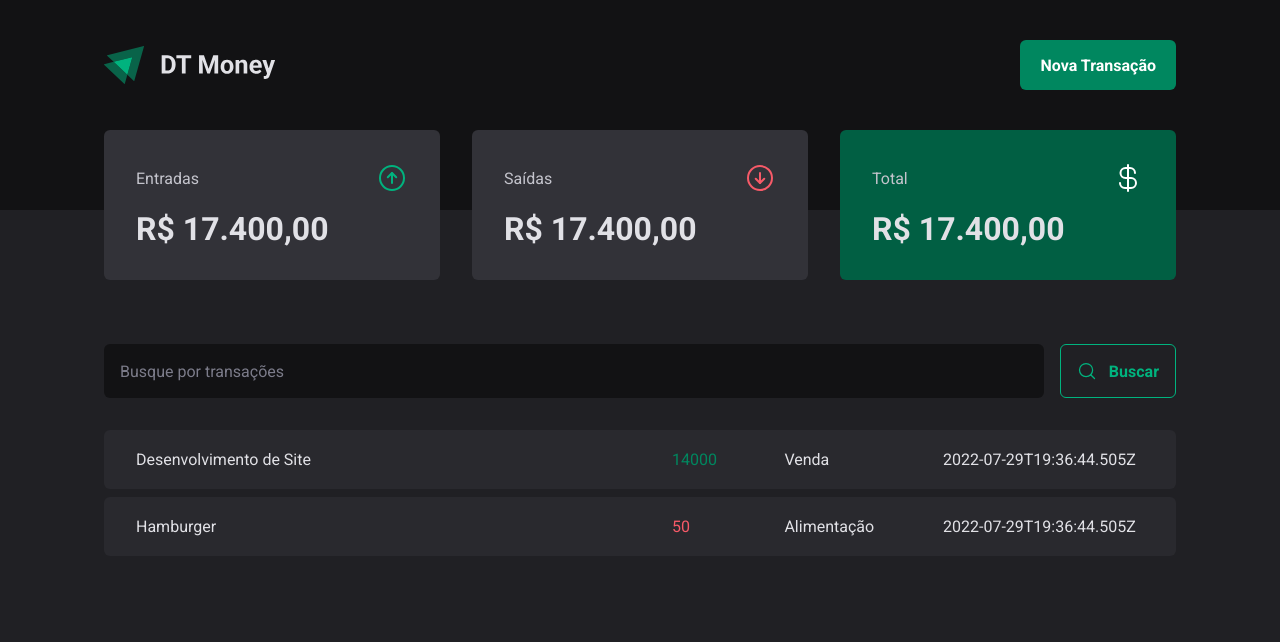
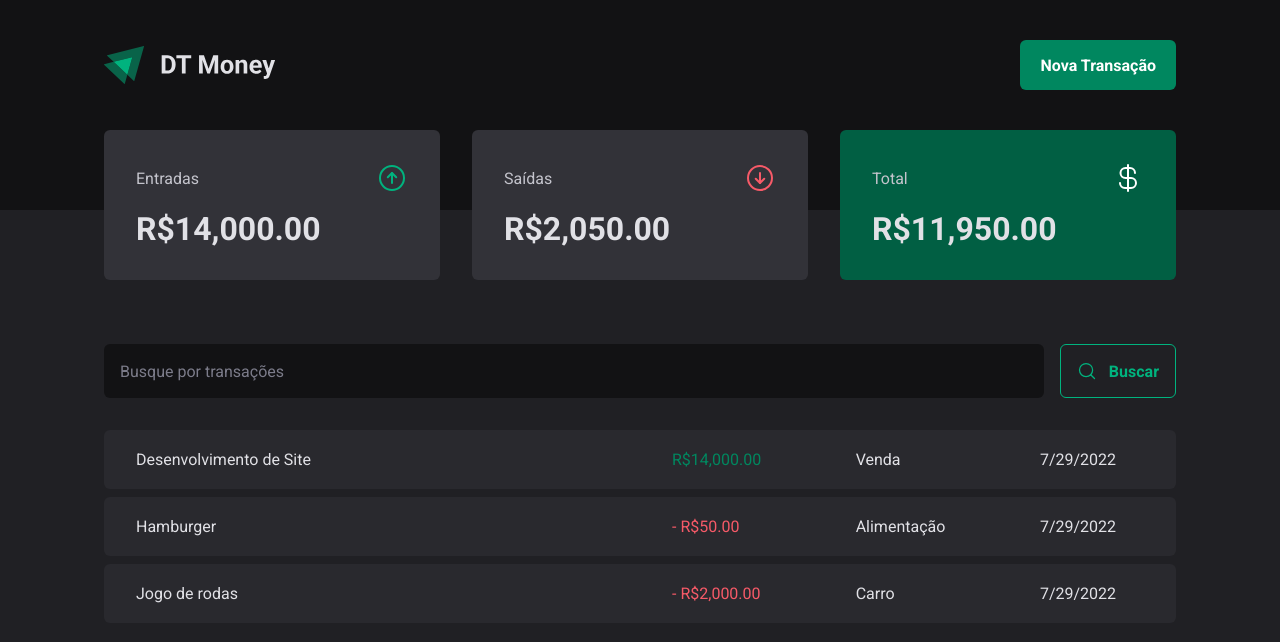
Before and after one commit to LeonardoAlbano/dt-money, a React (Vite) app: page / in a window 1280 px wide. Shown: the top 642 px of the page. Built offline with nearby package versions, Linux system fonts and the light colour scheme; data requests are answered from the project's data file.

Commit message:
adicionando react-hook-form

```diff
--- a/package.json
+++ b/package.json
@@ -11,12 +11,15 @@
     "preview": "vite preview"
   },
   "dependencies": {
+    "@hookform/resolvers": "^3.3.4",
     "@radix-ui/react-dialog": "^1.0.5",
     "@radix-ui/react-radio-group": "^1.1.3",
     "phosphor-react": "^1.4.1",
     "react": "^18.2.0",
     "react-dom": "^18.2.0",
-    "styled-components": "^6.1.8"
+    "react-hook-form": "^7.50.1",
+    "styled-components": "^6.1.8",
+    "zod": "^3.22.4"
   },
   "devDependencies": {
     "@types/react": "^18.2.56",
--- a/server.json
+++ b/server.json
@@ -15,6 +15,14 @@
         "category": "Alimentação",
         "price": 50,
         "createdAt": "2022-07-29T19:36:44.505Z"
+       },
+       {
+        "id": 3,
+        "description": "Jogo de rodas",
+        "type": "outcome",
+        "category": "Carro",
+        "price": 2000,
+        "createdAt": "2022-07-29T19:36:44.505Z"
        }
 
     ]
--- a/src/components/NewTransactionModal/index.tsx
+++ b/src/components/NewTransactionModal/index.tsx
@@ -1,23 +1,60 @@
-import * as Dialog from '@radix-ui/react-dialog'
-import { ArrowCircleDown, ArrowCircleUp, X } from 'phosphor-react'
+import * as Dialog from '@radix-ui/react-dialog';
+import { ArrowCircleDown, ArrowCircleUp, X } from 'phosphor-react';
+import * as z from 'zod';
 
-import { Overlay, Content, CloseButton, TransactionType, TransactionTypeButton } from './styles'
+import { Overlay, Content, CloseButton, TransactionType, TransactionTypeButton } from './styles';
+import { useForm } from 'react-hook-form';
+import { zodResolver } from '@hookform/resolvers/zod';
+
+const newTransactionFormSchema = z.object({
+    description: z.string(),
+    price: z.number(),
+    category: z.string(),
+    //
+});
+
+type NewTransactionFormInputs = z.infer<typeof newTransactionFormSchema>;
 
 export function NewTransactionModal() {
-    return(
+    const { register, handleSubmit, formState: { isSubmitting } } = useForm<NewTransactionFormInputs>({
+        resolver: zodResolver(newTransactionFormSchema),
+    });
+
+    async function handleCreateNewTransaction(data: NewTransactionFormInputs) {
+        await new Promise(resolve => setTimeout(resolve, 1000));
+
+        console.log(data);
+    }
+
+    return (
         <Dialog.Portal>
             <Overlay />
 
             <Content>
                 <Dialog.Title>Nova Transação</Dialog.Title>
                 <CloseButton>
-                <X size={24}/>
+                    <X size={24} />
                 </CloseButton>
 
-            <form>
-               <input type="text" placeholder="Descrição" required />
-               <input type="number" placeholder="Preço" required />
-               <input type="text" placeholder="Categoria" required />
+                <form onSubmit={handleSubmit(handleCreateNewTransaction)}>
+                    <input
+                        type="text"
+                        placeholder="Descrição"
+                        required
+                        {...register('description')}
+                    />
+                    <input
+                        type="number"
+                        placeholder="Preço"
+                        required
+                        {...register('price', { valueAsNumber: true })}
+                    />
+                    <input
+                        type="text"
+                        placeholder="Categoria"
+                        required
+                        {...register('category')}
+                    />
 
                     <TransactionType>
                         <TransactionTypeButton variant="income" value='income'>
@@ -31,11 +68,11 @@ export function NewTransactionModal() {
                         </TransactionTypeButton>
                     </TransactionType>
 
-                <button type="submit">
+                    <button type="submit" disabled={isSubmitting}>
                         Cadastrar
                     </button>
                 </form>
             </Content>
         </Dialog.Portal>
-    )
+    );
 }
--- a/src/components/NewTransactionModal/styles.ts
+++ b/src/components/NewTransactionModal/styles.ts
@@ -57,7 +57,12 @@ export const Content = styled(Dialog.Content)`
 
             cursor: pointer;
 
-            &:hover{
+            &:disabled{
+                opacity: 0.5;
+                cursor: not-allowed;
+            }
+
+            &:not(:disabled):hover{
                 background: ${props => props.theme["green-700"]};
                 transition: background-color 0.2s;
             }
--- a/src/components/Summary/index.tsx
+++ b/src/components/Summary/index.tsx
@@ -1,12 +1,10 @@
 import { ArrowCircleDown, ArrowCircleUp, CurrencyDollar } from "phosphor-react";
 import { SummaryCard, SummaryContainer } from "./styles";
-import { useContext } from "react";
-import { TransactionsContext } from "../../contexts/TransactionsContext";
+import { priceFormatter } from "../../utils/formatter";
+import { useSummary } from "../../hooks/useSummary";
 
 export function Summary() {
-    const { transactions } = useContext(TransactionsContext);
-
-    console.log(transactions)
+    const summary = useSummary();
 
     return(
         <SummaryContainer>
@@ -17,7 +15,7 @@ export function Summary() {
                     <ArrowCircleUp size={32} color="#00b37e" />
                 </header>
 
-                <strong>R$ 17.400,00</strong>
+                <strong>{priceFormatter.format(summary.income)}</strong>
             </SummaryCard>
 
             <SummaryCard>
@@ -27,7 +25,7 @@ export function Summary() {
                     <ArrowCircleDown size={32} color="#f75a68" />
                 </header>
 
-                <strong>R$ 17.400,00</strong>
+                <strong>{priceFormatter.format(summary.outcome)}</strong>
             </SummaryCard>
 
             <SummaryCard variant="green">
@@ -37,7 +35,7 @@ export function Summary() {
                     <CurrencyDollar size={32} color="#fff" />
                 </header>
 
-                <strong>R$ 17.400,00</strong>
+                <strong>{priceFormatter.format(summary.total)}</strong>
             </SummaryCard>
         </SummaryContainer>
     );
--- /dev/null
+++ b/src/hooks/useSummary.ts
@@ -0,0 +1,29 @@
+import { useContext } from "react";
+import { TransactionsContext } from "../contexts/TransactionsContext";
+
+export function useSummary() {
+    const { transactions } = useContext(TransactionsContext);
+
+    const summary = transactions.reduce(
+        (acc, transaction) =>
+            {
+                if (transaction.type === 'income'){
+                    acc.income += transaction.price;
+                    acc.total += transaction.price;
+
+                }else {
+                    acc. outcome += transaction.price;
+                    acc.total -= transaction.price;
+                }
+
+                return acc;
+            },
+            {
+                income: 0,
+                outcome: 0,
+                total: 0
+            }
+        )
+
+        return summary
+}
--- a/src/pages/Transactions/components/SearchForm/index.tsx
+++ b/src/pages/Transactions/components/SearchForm/index.tsx
@@ -1,12 +1,37 @@
 import { MagnifyingGlass } from "phosphor-react";
+import { useForm } from "react-hook-form";
 import { SearchFormContainer } from "./styles";
+import * as z from 'zod';
+import { zodResolver } from "@hookform/resolvers/zod";
+
+const searchFormSchema = z.object({
+    query: z.string(),
+
+})
+
+type SearchFormInputs = z.infer<typeof searchFormSchema>;
+
 
 export function SearchForm() {
+    const { register, handleSubmit, formState: {isSubmitting} } = useForm<SearchFormInputs>({
+        resolver: zodResolver(searchFormSchema),
+    })
+
+
+    async function handleSearchTransactions(data: SearchFormInputs) {
+        await new Promise(resolve => setTimeout(resolve, 2000));
+        console.log(data)
+    }
+
     return(
-        <SearchFormContainer>
-            <input type="text" placeholder="Busque por transações" />
+        <SearchFormContainer onSubmit={handleSubmit(handleSearchTransactions)}>
+            <input
+                type="text"
+                placeholder="Busque por transações"
+                {...register('query')}
+            />
 
-            <button type="submit">
+            <button type="submit" disabled={isSubmitting}>
                 <MagnifyingGlass size={20} />
                 Buscar
             </button>
--- a/src/pages/Transactions/components/SearchForm/styles.ts
+++ b/src/pages/Transactions/components/SearchForm/styles.ts
@@ -30,7 +30,12 @@ export const SearchFormContainer = styled.form`
         font-weight: bold;
         border-radius: 6px;
 
-        &:hover{
+        &:disabled{
+            opacity: 0.5;
+            cursor: not-allowed;
+        }
+
+        &:not(:disabled):hover{
             background: ${props => props.theme["green-500"]};
             border: 1px solid ${props => props.theme["green-500"]};
             color: ${props => props.theme.white};
--- a/src/pages/Transactions/index.tsx
+++ b/src/pages/Transactions/index.tsx
@@ -5,6 +5,7 @@ import { SearchForm } from "./components/SearchForm";
 
 import { PriceHighLight, TransactionsContainer, TransactionsTable } from "./styles";
 import { TransactionsContext } from "../../contexts/TransactionsContext";
+import { dataFormatter, priceFormatter } from "../../utils/formatter";
 
 
 export function Transactions() {
@@ -26,11 +27,12 @@ export function Transactions() {
                         <td width="50%">{transaction.description}</td>
                         <td>
                           <PriceHighLight variant={transaction.type}>
-                            {transaction.price}
+                            {transaction.type === 'outcome' && '- '}
+                            {priceFormatter.format(transaction.price)}
                           </PriceHighLight>
                         </td>
                         <td>{transaction.category}</td>
-                        <td>{transaction.createdAt}</td>
+                        <td>{dataFormatter.format(new Date(transaction.createdAt))}</td>
                       </tr>
                     )
                   })}
--- /dev/null
+++ b/src/utils/formatter.ts
@@ -0,0 +1,6 @@
+export const dataFormatter = new Intl.DateTimeFormat('pr-BR')
+
+export const priceFormatter = new Intl.NumberFormat('pr-BR', {
+    style: 'currency',
+    currency: 'BRL',
+})
```
Also changed, not shown: 1 other file (tests, documents, lock files or other folders). Lines whose indentation alone changed are shown as unchanged.
